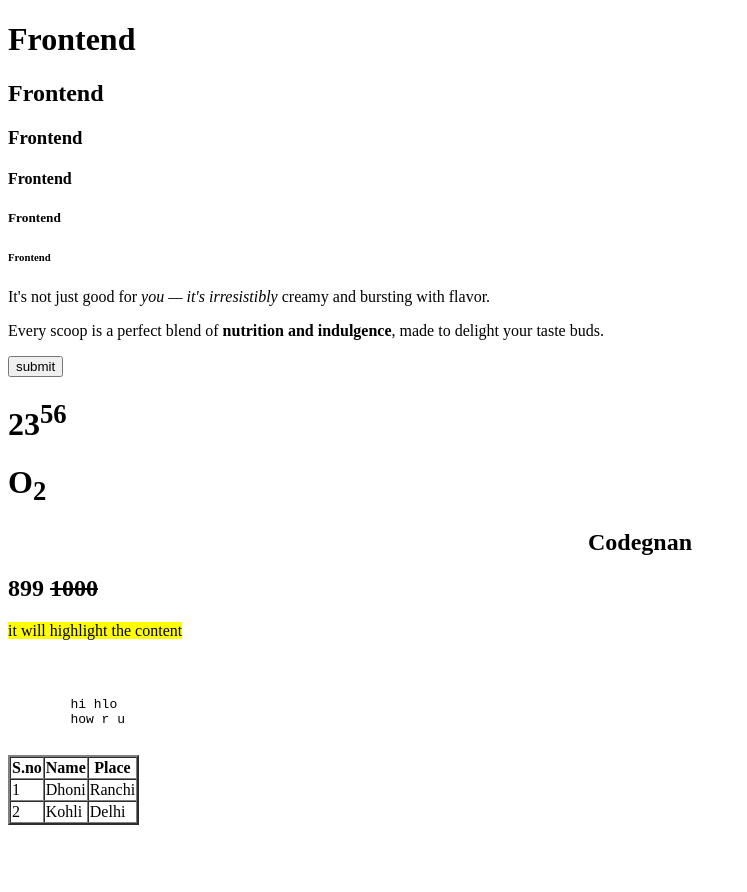
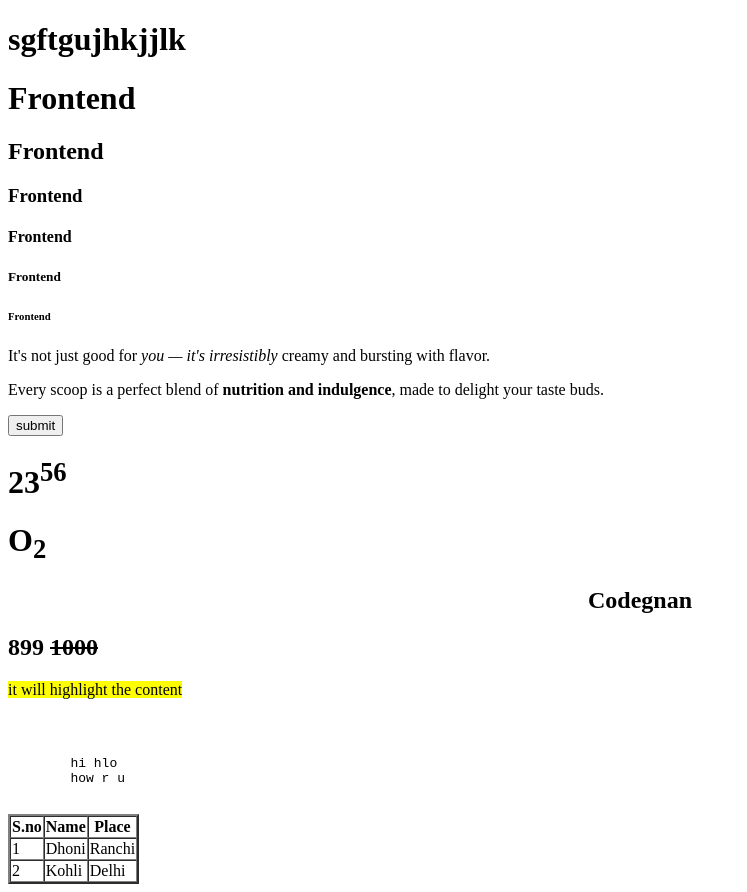
Before and after one commit to SAICHANDU7777/index, a plain HTML site: page index.html in a window 1280 px wide. Shown: the whole page, without its empty margins (0-747 px from the left). Before the commit the page ends 833 px from the top, so only its background shows below. Drawn offline with Linux system fonts and the light colour scheme.

```diff
--- a/index.html
+++ b/index.html
@@ -6,6 +6,7 @@
     <title>Frontend</title>
 </head>
 <body>
+    <h1>sgftgujhkjjlk</h1>
     <!-- normal element tags -->
      <!--heading tags-->
      <h1>Frontend</h1>
```
